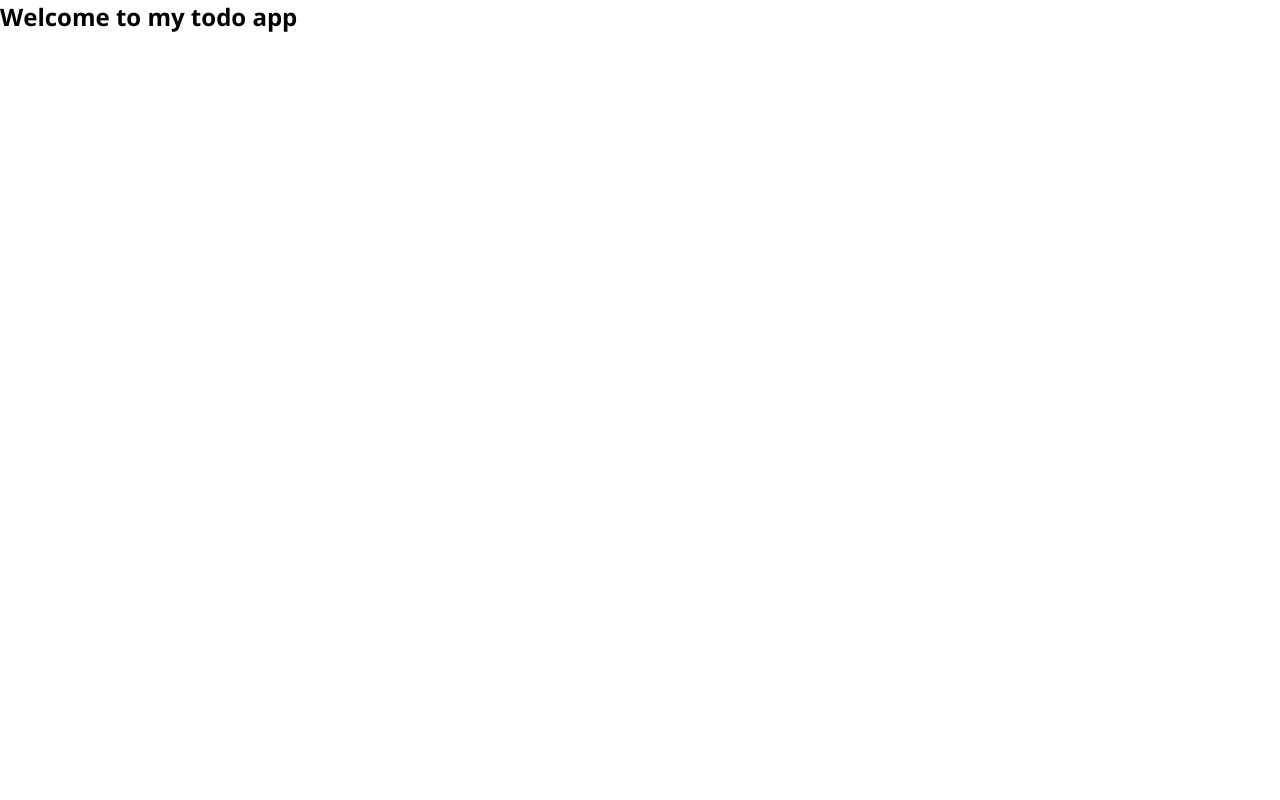
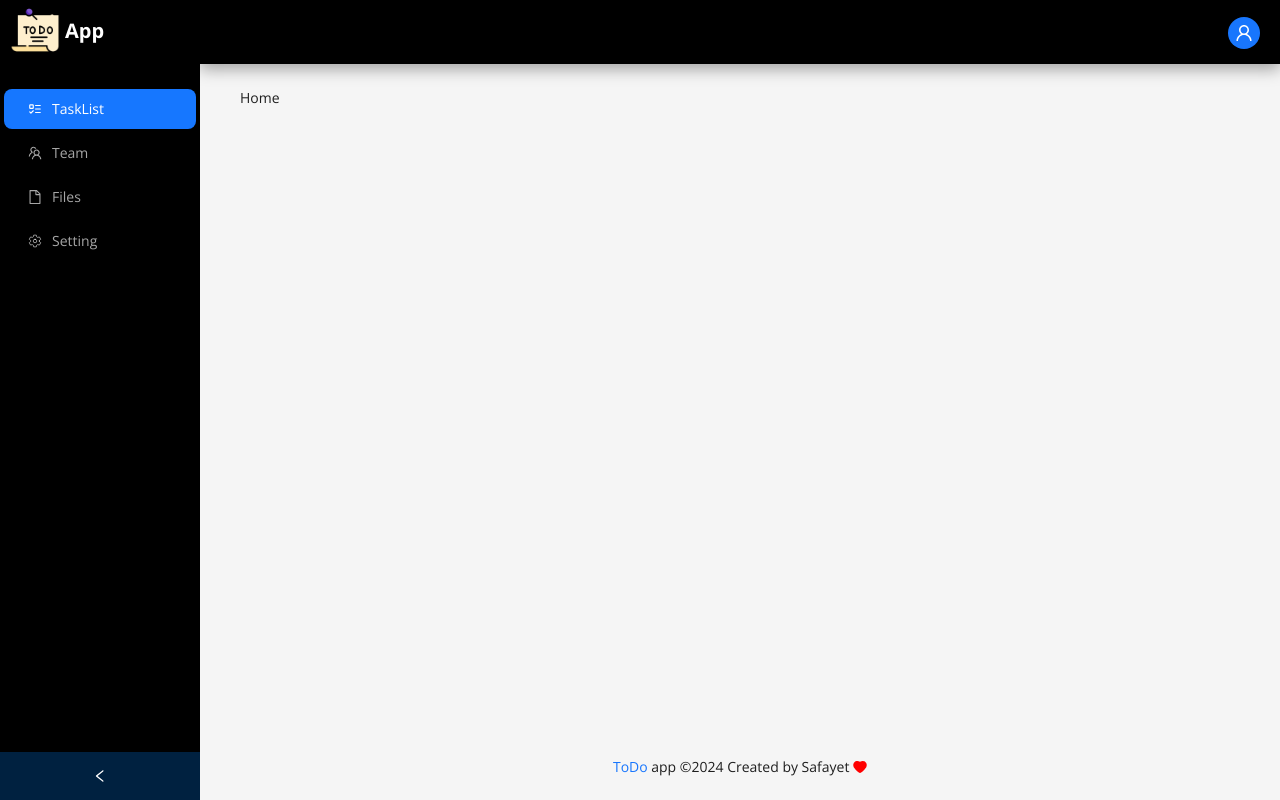
Before and after one commit to Electra51/todo-app, a React (Vite) app: page / in a window 1280 px wide. Built offline with nearby package versions, Linux system fonts and the light colour scheme.

Commit message:
react router dom, ant design and project structure done

```diff
--- a/package.json
+++ b/package.json
@@ -10,8 +10,11 @@
     "preview": "vite preview"
   },
   "dependencies": {
+    "antd": "^5.15.2",
     "react": "^18.2.0",
-    "react-dom": "^18.2.0"
+    "react-dom": "^18.2.0",
+    "react-icons": "^5.0.1",
+    "react-router-dom": "^6.22.3"
   },
   "devDependencies": {
     "@types/react": "^18.2.64",
--- a/src/App.jsx
+++ b/src/App.jsx
@@ -1,5 +1,8 @@
+import { RouterProvider } from "react-router-dom";
+import { router } from "./Routers/Routes";
+
 function App() {
-  return <h2>Welcome to my todo app</h2>;
+  return <RouterProvider router={router} />;
 }
 
 export default App;
--- /dev/null
+++ b/src/Layouts/MainLayout.jsx
@@ -0,0 +1,27 @@
+import React, { useState } from "react";
+import { Outlet } from "react-router-dom";
+import { Layout } from "antd";
+import SideBar from "../components/layoutComponent/SideBar";
+import Navbar from "../components/layoutComponent/Navbar";
+import FooterPart from "../components/layoutComponent/FooterPart";
+
+const { Content } = Layout;
+
+const MainLayout = () => {
+  return (
+    <Layout style={{ minHeight: "100vh" }}>
+      <SideBar />
+      <Layout>
+        <Navbar />
+        <Content style={{ margin: "0 16px" }}>
+          <div style={{ padding: 24, minHeight: 100 }}>
+            <Outlet />
+          </div>
+        </Content>
+        <FooterPart />
+      </Layout>
+    </Layout>
+  );
+};
+
+export default MainLayout;
--- /dev/null
+++ b/src/Pages/FilesPage/Files.jsx
@@ -0,0 +1,7 @@
+import React from "react";
+
+const Files = () => {
+  return <div>Files</div>;
+};
+
+export default Files;
--- /dev/null
+++ b/src/Pages/HomePage/Home.jsx
@@ -0,0 +1,7 @@
+import React from "react";
+
+const Home = () => {
+  return <div>Home</div>;
+};
+
+export default Home;
--- /dev/null
+++ b/src/Pages/SettingPage/Setting.jsx
@@ -0,0 +1,7 @@
+import React from "react";
+
+const Setting = () => {
+  return <div>Setting</div>;
+};
+
+export default Setting;
--- /dev/null
+++ b/src/Pages/TeamPage/Team.jsx
@@ -0,0 +1,7 @@
+import React from "react";
+
+const Team = () => {
+  return <div>Team</div>;
+};
+
+export default Team;
--- /dev/null
+++ b/src/Pages/UserPage/User.jsx
@@ -0,0 +1,7 @@
+import React from "react";
+
+const User = () => {
+  return <div>User</div>;
+};
+
+export default User;
--- /dev/null
+++ b/src/Routers/Routes.jsx
@@ -0,0 +1,36 @@
+import { createBrowserRouter } from "react-router-dom";
+import MainLayout from "../Layouts/MainLayout";
+import Home from "../Pages/HomePage/Home";
+import User from "../Pages/UserPage/User";
+import Team from "../Pages/TeamPage/Team";
+import Setting from "../Pages/SettingPage/Setting";
+import Files from "../Pages/FilesPage/Files";
+
+export const router = createBrowserRouter([
+  {
+    path: "/",
+    element: <MainLayout />,
+    children: [
+      {
+        path: "/",
+        element: <Home />,
+      },
+      {
+        path: "/user",
+        element: <User />,
+      },
+      {
+        path: "/team",
+        element: <Team />,
+      },
+      {
+        path: "/files",
+        element: <Files />,
+      },
+      {
+        path: "/setting",
+        element: <Setting />,
+      },
+    ],
+  },
+]);
--- /dev/null
+++ b/src/components/layoutComponent/FooterPart.jsx
@@ -0,0 +1,16 @@
+import React from "react";
+import { Layout } from "antd";
+import { HeartFilled } from "@ant-design/icons";
+const { Footer } = Layout;
+
+const FooterPart = () => {
+  return (
+    <Footer style={{ textAlign: "center" }}>
+      <span style={{ color: "#1876fd" }}>ToDo</span> app ©
+      {new Date().getFullYear()} Created by Safayet{" "}
+      <HeartFilled style={{ color: "red" }} />
+    </Footer>
+  );
+};
+
+export default FooterPart;
--- /dev/null
+++ b/src/components/layoutComponent/Navbar.jsx
@@ -0,0 +1,34 @@
+import React from "react";
+import { Avatar } from "antd";
+import { UserOutlined } from "@ant-design/icons";
+import { Layout } from "antd";
+import { Link } from "react-router-dom";
+
+const { Header } = Layout;
+
+const Navbar = () => {
+  return (
+    <Header
+      style={{
+        display: "flex",
+        justifyContent: "flex-end",
+        alignItems: "center",
+        padding: "0 20px",
+        background: "black",
+        color: "white",
+        boxShadow: "rgba(0, 0, 0, 0.35) 0px 5px 15px",
+      }}>
+      <Link to="user">
+        {" "}
+        <Avatar
+          style={{
+            backgroundColor: "#1876FD",
+          }}
+          icon={<UserOutlined />}
+        />
+      </Link>
+    </Header>
+  );
+};
+
+export default Navbar;
--- /dev/null
+++ b/src/components/layoutComponent/SideBar.jsx
@@ -0,0 +1,71 @@
+import React, { useState } from "react";
+import { Layout, Menu } from "antd";
+import { LuListTodo } from "react-icons/lu";
+
+import { FileOutlined, TeamOutlined } from "@ant-design/icons";
+import { IoSettingsOutline } from "react-icons/io5";
+
+import todoLogo from "../../assets/to-do-list.png";
+import { Link } from "react-router-dom";
+const { Sider } = Layout;
+
+const SideBar = () => {
+  const [collapsed, setCollapsed] = useState(false);
+
+  const handleCollapse = (value) => {
+    setCollapsed(value);
+  };
+
+  const items = [
+    { key: "1", icon: <LuListTodo />, label: "TaskList", link: "/" },
+    ,
+    {
+      key: "2",
+      icon: <TeamOutlined />,
+      label: "Team",
+      link: "/team",
+    },
+    { key: "3", icon: <FileOutlined />, label: "Files", link: "/files" },
+    {
+      key: "4",
+      icon: <IoSettingsOutline />,
+      label: "Setting",
+      link: "/setting",
+    },
+  ];
+  return (
+    <Sider
+      collapsible
+      collapsed={collapsed}
+      onCollapse={handleCollapse}
+      style={{ background: "black" }}>
+      <div
+        style={{
+          display: "flex",
+          justifyContent: "start",
+          padding: "5px 10px 30px 10px",
+
+          alignItems: "center",
+          gap: "5px",
+        }}>
+        <img src={todoLogo} alt="" width={50} />
+        <p style={{ color: "white", fontWeight: "700", fontSize: "20px" }}>
+          App
+        </p>
+      </div>
+      <Menu
+        theme="dark"
+        defaultSelectedKeys={["1"]}
+        mode="inline"
+        style={{ background: "black" }}>
+        {items.map((item) => (
+          <Menu.Item key={item.key} icon={item.icon}>
+            <Link to={item.link}> {item.label}</Link>
+          </Menu.Item>
+        ))}
+      </Menu>
+    </Sider>
+  );
+};
+
+export default SideBar;
```
Also changed, not shown: 1 other file (tests, documents, lock files or other folders).
